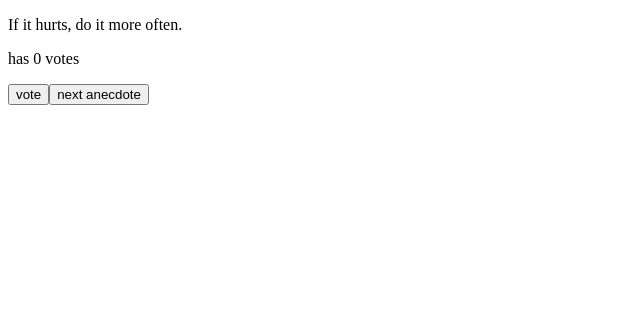
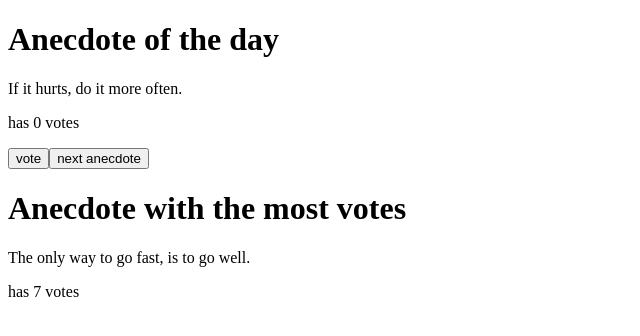
Before and after one commit to bryantt23/fso-part1, a React (Vite) app: page / in a window 1280 px wide. Shown: the top 336 px of the page, without its empty margins (0-640 px from the left). Built offline with nearby package versions, Linux system fonts and the light colour scheme.

Commit message:
1.14*: anecdotes step3

```diff
--- a/src/App.jsx
+++ b/src/App.jsx
@@ -1,4 +1,4 @@
-import { useState } from 'react'
+import { useState, useEffect } from 'react'
 function getRandomIndex(length, currentIndex) {
 
   let randomIndex;
@@ -7,6 +7,19 @@ function getRandomIndex(length, currentIndex) {
   } while (randomIndex === currentIndex);
 
   return randomIndex;
+}
+function getIndexWithMostVotes(anecdotesArray) {
+  let maxVotes = -1;
+  let indexWithMaxVotes = -1;
+
+  anecdotesArray.forEach((anecdote, index) => {
+    if (anecdote.votes > maxVotes) {
+      maxVotes = anecdote.votes;
+      indexWithMaxVotes = index;
+    }
+  });
+
+  return indexWithMaxVotes;
 }
 
 const anecdotesArray = [
@@ -23,6 +36,7 @@ const App = () => {
 
   const [anecdotes, setAnecdotes] = useState(anecdotesArray)
   const [selected, setSelected] = useState(0)
+  const [indexWithMostVotes, setIndexWithMostVotes] = useState(null)
 
   const getNextAnecdote = () => {
     console.log(anecdotes)
@@ -35,8 +49,15 @@ const App = () => {
     setAnecdotes(anecdotesCopy)
   }
 
+  useEffect(() => {
+    const mostVotesIndex = getIndexWithMostVotes(anecdotes)
+    console.log("🚀 ~ file: App.jsx:54 ~ useEffect ~ mostVotesIndex:", mostVotesIndex)
+    setIndexWithMostVotes(mostVotesIndex)
+  }, [anecdotes])
+
   return (
     <div>
+      <h1>Anecdote of the day</h1>
       <p>
         {anecdotes[selected].quote}
       </p>
@@ -44,6 +65,15 @@ const App = () => {
       <p>
         <button onClick={voteOnAnecdote}>vote</button>
         <button onClick={getNextAnecdote}>next anecdote</button></p>
+      <h1>Anecdote with the most votes</h1>
+      {
+        indexWithMostVotes && <div>
+          <p>
+            {anecdotes[indexWithMostVotes].quote}
+          </p>
+          <p>has {anecdotes[indexWithMostVotes].votes} votes</p>
+        </div>
+      }
     </div>
   )
 }
```
